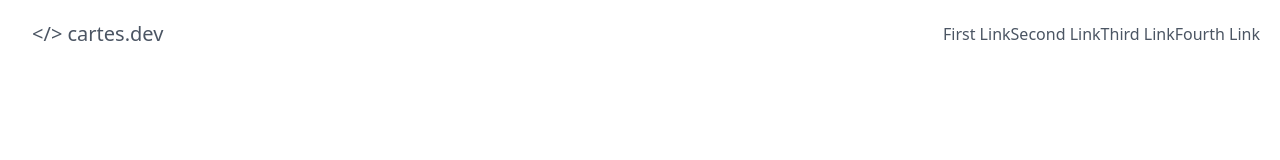
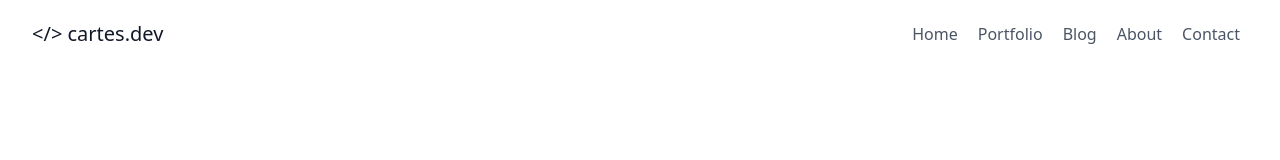
Before and after one commit to alfonsocartes/cartes_dev, a Next.js app: page / in a window 1280 px wide. Shown: the top 160 px of the page. Built offline with nearby package versions, Linux system fonts and the light colour scheme.

Commit message:
Add NavBar in Header

```diff
--- a/components/layout/header.js
+++ b/components/layout/header.js
@@ -6,41 +6,29 @@ import Link from "next/link";
 
 export default function Header() {
   return (
-    // <div className="z-10 sticky top-0 flex mb-2 p-3 items-center text-center rounded overflow-hidden shadow-lg bg-white dark:bg-gray-800">
-    //   <div className="w-full">
-    //     <h1 className="sm:text-3xl text-2xl font-medium title-font mb-2 text-purple-700 dark:text-purple-400">
-    //       cartes.dev
-    //     </h1>
-    //   </div>
-    //   <div className="w-1/10">
-    //     <Link href="/about">
-    //       <button className="text-white bg-purple-600 hover:bg-purple-800 px-2 py-1 text-center font-bold rounded">
-    //         About
-    //       </button>
-    //     </Link>
-    //   </div>
-    // </div>
     <header className="text-gray-600 body-font">
       <div className="container mx-auto flex flex-wrap p-5 flex-col md:flex-row items-center">
-        <Link
-          href="/"
-          className="flex title-font font-medium items-center md:justify-start justify-center text-gray-900 dark:text-gray-200"
-        >
-          <span className="ml-3 text-xl">{"</> cartes.dev"}</span>
-        </Link>
+        <div className="flex title-font font-medium items-center md:justify-start justify-center text-gray-900 dark:text-gray-200">
+          <Link href="/">
+            <span className="ml-3 text-xl">{"</> cartes.dev"}</span>
+          </Link>
+        </div>
         <nav className="md:ml-auto flex flex-wrap items-center text-base justify-center">
-          <Link href="/" className="mr-5 hover:text-gray-900">
-            First Link
-          </Link>
-          <Link href="/" className="mr-5 hover:text-gray-900">
-            Second Link
-          </Link>
-          <Link href="/" className="mr-5 hover:text-gray-900">
-            Third Link
-          </Link>
-          <Link href="/" className="mr-5 hover:text-gray-900">
-            Fourth Link
-          </Link>
+          <div className="mr-5 hover:text-gray-900">
+            <Link href="/">Home</Link>
+          </div>
+          <div className="mr-5 hover:text-gray-900">
+            <Link href="/">Portfolio</Link>
+          </div>
+          <div className="mr-5 hover:text-gray-900">
+            <Link href="/">Blog</Link>
+          </div>
+          <div className="mr-5 hover:text-gray-900">
+            <Link href="/">About</Link>
+          </div>
+          <div className="mr-5 hover:text-gray-900">
+            <Link href="/">Contact</Link>
+          </div>
         </nav>
       </div>
     </header>
```
